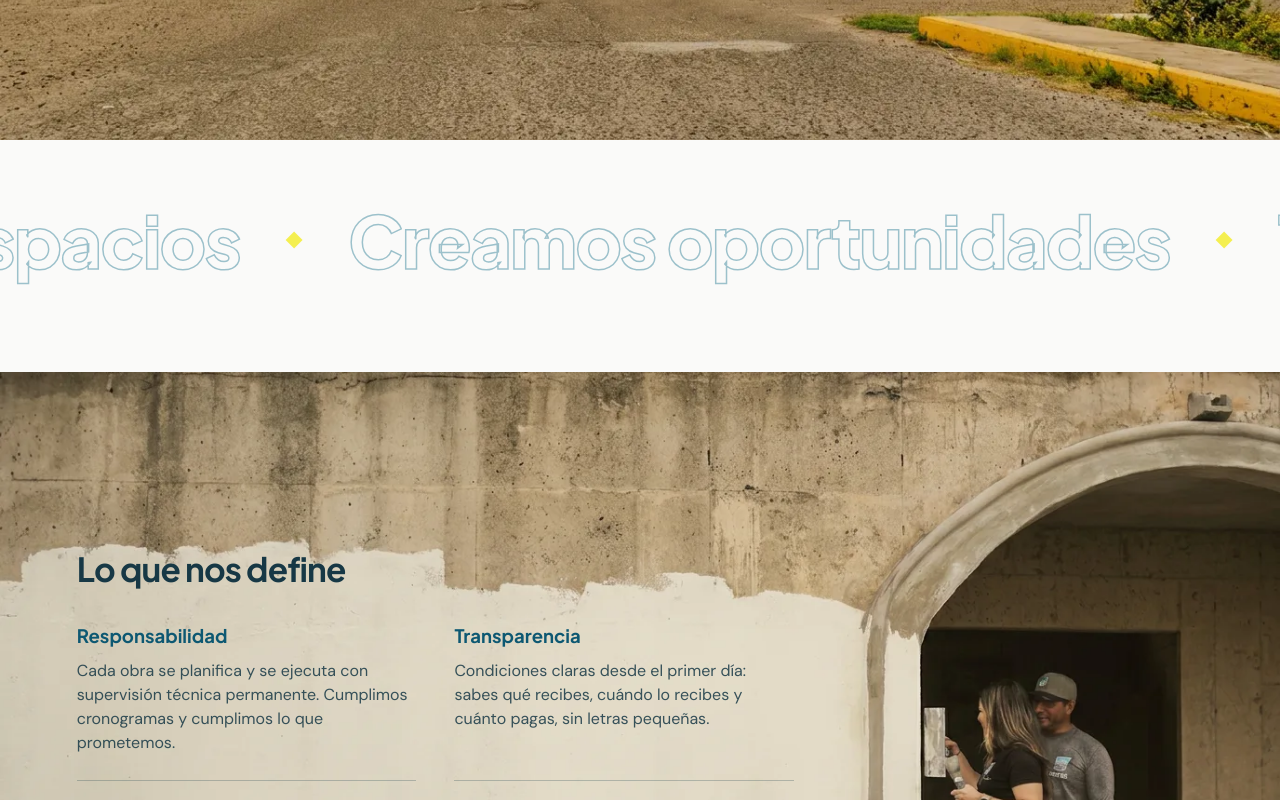
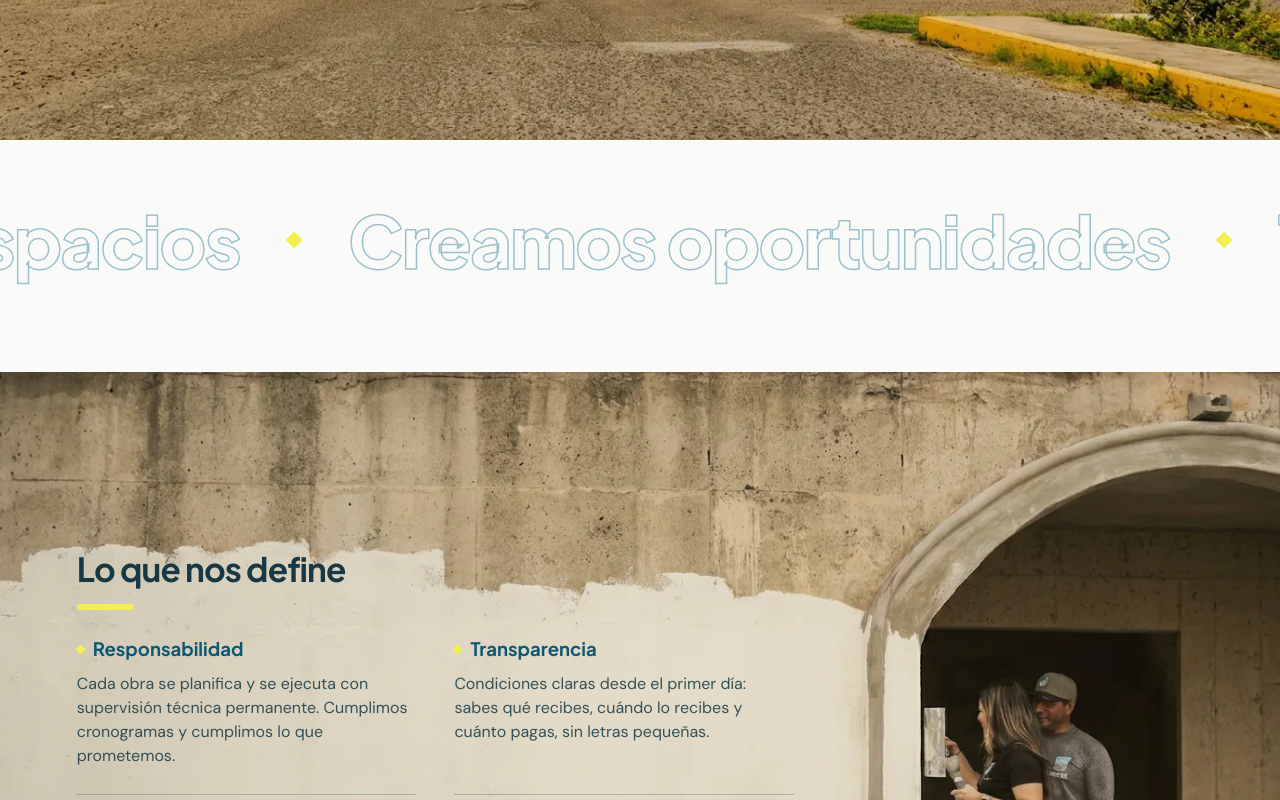
Before and after one commit to marcodpa/gemo, a Next.js app: page /quienes-somos in a window 1280 px wide. Shown: the part 2000-2800 px from the top of the page. Built offline with nearby package versions, Linux system fonts and the light colour scheme.

Commit message:
Quienes somos: principios con acentos amarillos, subrayado de marca y aparicion escalonada
Co-Authored-By: Claude Fable 5 <noreply@anthropic.com>

```diff
--- a/app/quienes-somos/page.tsx
+++ b/app/quienes-somos/page.tsx
@@ -91,7 +91,7 @@ export default function QuienesSomosPage() {
           <div className="absolute inset-x-0 top-0 h-1/6 bg-gradient-to-b from-white/80 to-transparent" />
         </div>
 
-        <div className="relative mx-auto max-w-[1320px] px-5 pt-16 pb-24 md:min-h-[40rem] md:pt-20 md:pr-[18vw] md:pb-28 lg:min-h-[48rem] lg:px-10 lg:pr-44">
+        <div className="relative mx-auto max-w-[1320px] px-5 pt-16 pb-24 md:min-h-[40rem] md:pt-20 md:pb-28 lg:min-h-[48rem] lg:px-10">
           <div className="grid gap-12 md:grid-cols-[1fr_1.5fr] md:gap-20">
             <Reveal>
               <h2 className="font-display text-3xl font-bold tracking-tight md:text-4xl">
@@ -183,12 +183,16 @@ export default function QuienesSomosPage() {
         {/* Versión móvil: texto en flujo normal */}
         <div className="mx-auto max-w-[1320px] px-5 md:hidden">
           <h2 className="font-display text-3xl font-bold tracking-tight">Lo que nos define</h2>
+          <span aria-hidden="true" className="mt-3 block h-1.5 w-14 rounded-full bg-sun-300" />
           <div className="mt-8 grid gap-8">
-            {principles.map((p) => (
-              <div key={p.title} className="border-t border-line pt-5">
-                <h3 className="font-display text-xl font-bold text-petrol-600">{p.title}</h3>
+            {principles.map((p, i) => (
+              <Reveal key={p.title} delay={i * 80} className="border-t border-line pt-5">
+                <h3 className="flex items-center gap-2.5 font-display text-xl font-bold text-petrol-600">
+                  <span aria-hidden="true" className="h-2 w-2 shrink-0 rotate-45 bg-sun-300" />
+                  {p.title}
+                </h3>
                 <p className="mt-2 leading-relaxed text-muted">{p.text}</p>
-              </div>
+              </Reveal>
             ))}
           </div>
         </div>
@@ -208,14 +212,26 @@ export default function QuienesSomosPage() {
               <h2 className="font-display text-[2.6vw] font-bold tracking-tight text-ink-800">
                 Lo que nos define
               </h2>
-              <div className="mt-[2.2vw] grid grid-cols-2 gap-x-[3vw] gap-y-[2.4vw]">
+              <span
+                aria-hidden="true"
+                className="mt-[0.8vw] block h-[0.45vw] w-[4.5vw] rounded-full bg-sun-300"
+              />
+              <div className="mt-[2vw] grid grid-cols-2 gap-x-[3vw] gap-y-[2.4vw]">
                 {principles.map((p, i) => (
-                  <div key={p.title} className={i < 2 ? "border-b border-ink-800/25 pb-[2vw]" : ""}>
-                    <h3 className="font-display text-[1.45vw] font-bold text-petrol-700">
+                  <Reveal
+                    key={p.title}
+                    delay={150 + i * 130}
+                    className={i < 2 ? "border-b border-ink-800/25 pb-[2vw]" : ""}
+                  >
+                    <h3 className="flex items-center gap-[0.7vw] font-display text-[1.45vw] font-bold text-petrol-700">
+                      <span
+                        aria-hidden="true"
+                        className="h-[0.55vw] w-[0.55vw] shrink-0 rotate-45 bg-sun-300"
+                      />
                       {p.title}
                     </h3>
                     <p className="mt-[0.7vw] text-[1.25vw] leading-[1.5] text-ink-800/85">{p.text}</p>
-                  </div>
+                  </Reveal>
                 ))}
               </div>
             </div>
```
